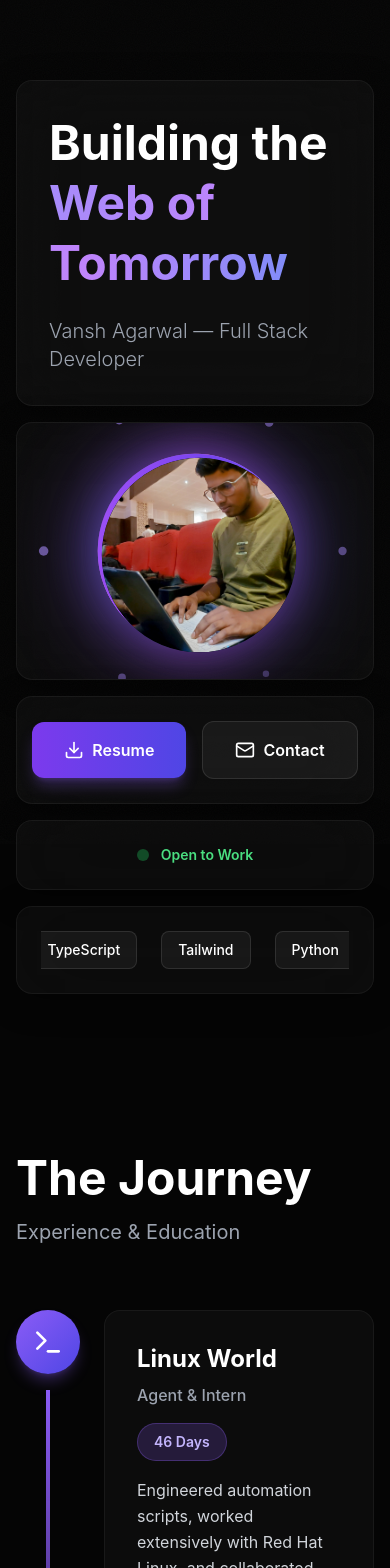
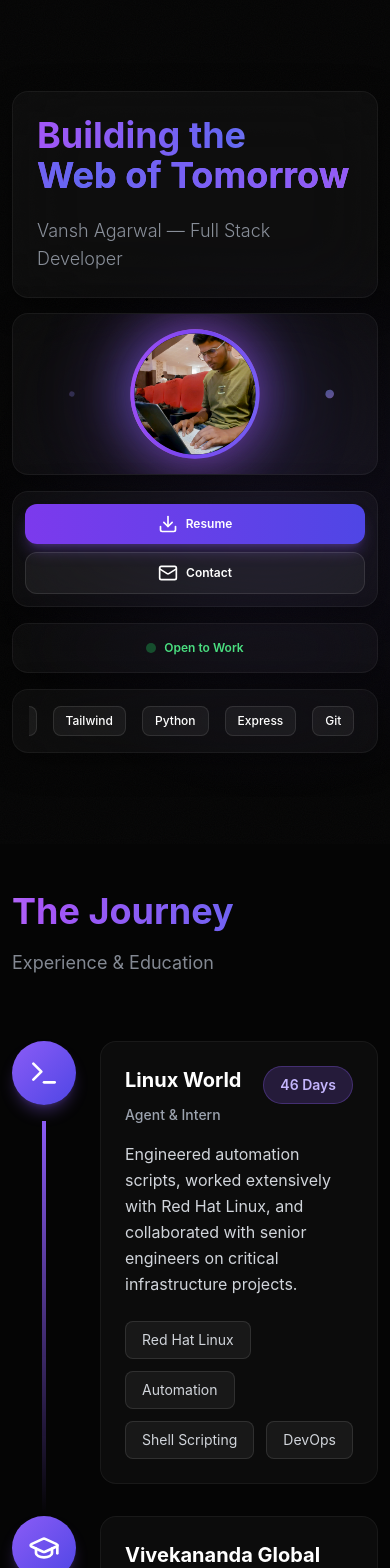
Before and after one commit to vanshagrwl/portfolio, a React (Vite) app: page / in a window 390 px wide. Shown: the top 1568 px of the page. Built offline with nearby package versions, Linux system fonts and the light colour scheme.

Commit message:
Fix animations jitter, text clipping, and improve mobile responsiveness

```diff
--- a/index.html
+++ b/index.html
@@ -9,11 +9,11 @@
     <meta name="keywords" content="Vansh Agarwal, Full Stack Developer, Web Developer, React, Node.js, Portfolio" />
     <meta property="og:title" content="Vansh Agarwal - Full Stack Developer" />
     <meta property="og:description" content="Building the web of tomorrow with modern technologies" />
-    <meta property="og:image" content="https://bolt.new/static/og_default.png" />
+    <meta property="og:image" content="/photo.jpg" />
     <meta name="twitter:card" content="summary_large_image" />
     <meta name="twitter:title" content="Vansh Agarwal - Full Stack Developer" />
     <meta name="twitter:description" content="Building the web of tomorrow with modern technologies" />
-    <meta name="twitter:image" content="https://bolt.new/static/og_default.png" />
+    <meta name="twitter:image" content="/photo.jpg" />
   </head>
   <body>
     <div id="root"></div>
--- a/src/App.tsx
+++ b/src/App.tsx
@@ -1,4 +1,5 @@
 import { useEffect } from 'react';
+import { motion } from 'framer-motion';
 import { HeroBento } from './components/HeroBento';
 import { Experience } from './components/Experience';
 import { Skills } from './components/Skills';
@@ -26,6 +27,23 @@ function App() {
 
   return (
     <div className="min-h-screen bg-[#050505] text-white relative overflow-x-hidden">
+      {/* Animated background gradient */}
+      <motion.div
+        className="fixed inset-0 pointer-events-none z-0"
+        animate={{
+          background: [
+            'radial-gradient(circle at 20% 50%, rgba(124, 58, 237, 0.1) 0%, transparent 50%)',
+            'radial-gradient(circle at 80% 50%, rgba(99, 102, 241, 0.1) 0%, transparent 50%)',
+            'radial-gradient(circle at 50% 80%, rgba(168, 85, 247, 0.1) 0%, transparent 50%)',
+            'radial-gradient(circle at 20% 50%, rgba(124, 58, 237, 0.1) 0%, transparent 50%)',
+          ]
+        }}
+        transition={{
+          duration: 15,
+          repeat: Infinity,
+          ease: 'linear'
+        }}
+      />
       <div
         className="fixed inset-0 pointer-events-none z-0"
         style={{
--- a/src/components/Experience.tsx
+++ b/src/components/Experience.tsx
@@ -67,9 +67,9 @@ const ExperienceCard = ({
           ref={ref}
           onMouseMove={handleMouseMove}
           onMouseLeave={handleMouseLeave}
-          className="flex-1 backdrop-blur-2xl bg-white/[0.03] border border-white/[0.05] rounded-2xl p-8 relative overflow-hidden mb-12"
-          whileHover={{ scale: 1.02 }}
-          transition={{ type: 'spring', stiffness: 300 }}
+          className="flex-1 backdrop-blur-2xl bg-white/[0.03] border border-white/[0.05] rounded-2xl p-6 sm:p-8 relative overflow-hidden mb-8 sm:mb-12"
+          whileHover={{ scale: 1.03, y: -5, boxShadow: '0 20px 60px rgba(124, 58, 237, 0.2)' }}
+          transition={{ type: 'spring', stiffness: 300, damping: 20 }}
         >
           <div
             className="absolute inset-0 opacity-0 transition-opacity duration-300 pointer-events-none"
@@ -82,8 +82,8 @@ const ExperienceCard = ({
           <div className="relative z-10">
             <div className="flex flex-wrap items-start justify-between gap-4 mb-4">
               <div>
-                <h3 className="text-2xl md:text-3xl font-bold text-white mb-2">{title}</h3>
-                <p className="text-gray-400 font-medium">{subtitle}</p>
+                <h3 className="text-xl sm:text-2xl md:text-3xl font-bold text-white mb-2">{title}</h3>
+                <p className="text-sm sm:text-base text-gray-400 font-medium">{subtitle}</p>
               </div>
               <span className="px-4 py-2 bg-violet-500/20 border border-violet-500/30 rounded-full text-violet-300 text-sm font-semibold whitespace-nowrap">
                 {badge}
@@ -134,7 +134,7 @@ export const Experience = () => {
   ];
 
   return (
-    <section className="py-20 px-4 sm:px-6 lg:px-8" id="experience">
+    <section className="py-12 xs:py-16 sm:py-20 px-3 xs:px-4 sm:px-6 lg:px-8" id="experience">
       <div className="max-w-6xl mx-auto">
         <motion.div
           initial={{ opacity: 0, y: 30 }}
@@ -147,10 +147,36 @@ export const Experience = () => {
           viewport={{ once: true, margin: '-50px' }}
           className="mb-16"
         >
-          <h2 className="text-5xl md:text-6xl font-bold text-white mb-4">
+          <motion.h2
+            className="text-4xl sm:text-5xl md:text-6xl font-bold text-white mb-3 sm:mb-4"
+            animate={{
+              backgroundPosition: ['0%', '100%', '0%'],
+            }}
+            transition={{
+              duration: 4,
+              repeat: Infinity,
+              ease: 'linear'
+            }}
+            style={{
+              backgroundImage: 'linear-gradient(90deg, #fff, #a855f7, #6366f1, #fff)',
+              backgroundSize: '200% auto',
+              WebkitBackgroundClip: 'text',
+              WebkitTextFillColor: 'transparent',
+              backgroundClip: 'text',
+              lineHeight: '1.1',
+              paddingBottom: '0.15em',
+              overflow: 'visible'
+            }}
+          >
             The Journey
-          </h2>
-          <p className="text-xl text-gray-400">Experience & Education</p>
+          </motion.h2>
+          <motion.p
+            className="text-lg sm:text-xl text-gray-400"
+            animate={{ opacity: [0.6, 1, 0.6] }}
+            transition={{ duration: 2.5, repeat: Infinity, ease: 'easeInOut' }}
+          >
+            Experience & Education
+          </motion.p>
         </motion.div>
 
         <div className="space-y-0">
--- a/src/components/HeroBento.tsx
+++ b/src/components/HeroBento.tsx
@@ -11,14 +11,21 @@ const GlassBox = ({ children, className, delay = 0 }: { children: React.ReactNod
   return (
     <motion.div
       ref={ref}
-      initial={{ opacity: 0, scale: 0.92, filter: 'blur(10px)' }}
-      animate={{ opacity: 1, scale: 1, filter: 'blur(0px)' }}
-      transition={{ duration: 0.85, delay, ease: [0.16, 1, 0.3, 1] }}
+      initial={{ opacity: 0, scale: 0.95, filter: 'blur(8px)', y: 15 }}
+      animate={{ opacity: 1, scale: 1, filter: 'blur(0px)', y: 0 }}
+      transition={{
+        duration: 0.7,
+        delay,
+        ease: [0.25, 0.46, 0.45, 0.94],
+        type: 'tween'
+      }}
       onMouseMove={handleMouseMove}
       onMouseLeave={handleMouseLeave}
-      className={`relative backdrop-blur-2xl bg-white/[0.03] border border-white/[0.05] rounded-2xl overflow-hidden ${className}`}
+      whileHover={{ y: -2, scale: 1.005 }}
+      className={`relative backdrop-blur-2xl bg-white/[0.03] border border-white/[0.05] rounded-2xl overflow-hidden transition-all duration-200 ${className}`}
       style={{
-        boxShadow: '0 8px 32px 0 rgba(0, 0, 0, 0.37)'
+        boxShadow: '0 8px 32px 0 rgba(0, 0, 0, 0.37)',
+        willChange: 'transform, opacity'
       }}
     >
       <div
@@ -55,7 +62,7 @@ const MagneticButton = ({ children, onClick, variant = 'primary' }: { children:
       onClick={onClick}
       animate={{ x: position.x, y: position.y }}
       transition={{ type: 'spring', stiffness: 180, damping: 18, mass: 0.08 }}
-      className={`px-8 py-4 rounded-xl font-semibold flex items-center gap-2 transition-all ${styles}`}
+      className={`px-4 xs:px-6 sm:px-8 py-2.5 xs:py-3 sm:py-4 rounded-xl font-semibold flex items-center justify-center gap-2 transition-all text-xs xs:text-sm sm:text-base ${styles}`}
       whileHover={{ scale: 1.05 }}
       whileTap={{ scale: 0.95 }}
     >
@@ -65,19 +72,19 @@ const MagneticButton = ({ children, onClick, variant = 'primary' }: { children:
 };
 
 const TechMarquee = () => {
-  const techs = ['React', 'Node.js', 'MongoDB', 'TypeScript', 'Tailwind', 'Python', 'Express', 'PostgreSQL', 'Docker', 'Git'];
+  const techs = ['React', 'Node.js', 'MongoDB', 'TypeScript', 'Tailwind', 'Python', 'Express', 'Git'];
 
   return (
-    <div className="relative overflow-hidden">
+    <div className="relative overflow-hidden w-full">
       <motion.div
-        className="flex gap-6"
+        className="flex gap-4 sm:gap-6"
         animate={{ x: [0, -1000] }}
         transition={{ duration: 20, repeat: Infinity, ease: 'linear' }}
       >
         {[...techs, ...techs, ...techs].map((tech, i) => (
           <div
             key={i}
-            className="px-4 py-2 bg-white/5 border border-white/10 rounded-lg text-sm font-medium whitespace-nowrap"
+            className="px-3 py-1.5 sm:px-4 sm:py-2 bg-white/5 border border-white/10 rounded-lg text-xs sm:text-sm font-medium whitespace-nowrap"
           >
             {tech}
           </div>
@@ -109,33 +116,74 @@ export const HeroBento = () => {
   }, []);
 
   return (
-    <section className="min-h-screen flex items-center justify-center px-4 sm:px-6 lg:px-8 py-20">
+    <section className="min-h-screen flex items-center justify-center px-3 xs:px-4 sm:px-6 lg:px-8 py-10 xs:py-12 sm:py-16 md:py-20">
       <motion.div
         variants={staggerContainer}
         initial="initial"
         animate="animate"
-        className="max-w-7xl w-full grid grid-cols-1 md:grid-cols-12 gap-4 md:gap-6"
+        className="max-w-7xl w-full grid grid-cols-1 md:grid-cols-12 gap-4 sm:gap-5 md:gap-6"
       >
-        <GlassBox className="md:col-span-7 md:row-span-2 p-8 md:p-12 flex flex-col justify-center" delay={0.1}>
+        <GlassBox className="md:col-span-7 md:row-span-2 p-6 sm:p-8 md:p-12 flex flex-col justify-center" delay={0.1}>
           <motion.div {...blurIn} transition={{ delay: 0.3, duration: 1 }}>
-            <h1 className="text-5xl md:text-7xl lg:text-8xl font-bold text-white leading-tight mb-6">
+            <motion.h1
+              className="text-4xl sm:text-5xl md:text-7xl lg:text-8xl font-bold text-white mb-4 sm:mb-6"
+              animate={{
+                backgroundPosition: ['0%', '100%', '0%'],
+              }}
+              transition={{
+                duration: 5,
+                repeat: Infinity,
+                ease: 'linear'
+              }}
+              style={{
+                backgroundImage: 'linear-gradient(90deg, #fff, #a855f7, #6366f1, #fff)',
+                backgroundSize: '200% auto',
+                WebkitBackgroundClip: 'text',
+                WebkitTextFillColor: 'transparent',
+                backgroundClip: 'text',
+                lineHeight: '1.1',
+                paddingBottom: '0.15em',
+                overflow: 'visible'
+              }}
+            >
               Building the
               <br />
-              <span className="bg-gradient-to-r from-violet-400 via-purple-400 to-indigo-400 text-transparent bg-clip-text">
+              <motion.span
+                className="bg-gradient-to-r from-violet-400 via-purple-400 to-indigo-400 text-transparent bg-clip-text inline-block"
+                animate={{
+                  backgroundPosition: ['0%', '100%', '0%'],
+                }}
+                transition={{
+                  duration: 3,
+                  repeat: Infinity,
+                  ease: 'linear'
+                }}
+                style={{
+                  backgroundImage: 'linear-gradient(90deg, #a855f7, #6366f1, #8b5cf6, #a855f7)',
+                  backgroundSize: '200% auto',
+                  WebkitBackgroundClip: 'text',
+                  WebkitTextFillColor: 'transparent',
+                  backgroundClip: 'text'
+                }}
+              >
                 Web of Tomorrow
-              </span>
-            </h1>
-            <p className="text-xl md:text-2xl text-gray-400 font-light">
+              </motion.span>
+            </motion.h1>
+            <motion.p
+              className="text-lg sm:text-xl md:text-2xl text-gray-400 font-light"
+              animate={{ opacity: [0.7, 1, 0.7] }}
+              transition={{ duration: 3, repeat: Infinity, ease: 'easeInOut' }}
+            >
               Vansh Agarwal — Full Stack Developer
-            </p>
+            </motion.p>
           </motion.div>
         </GlassBox>
 
-        <GlassBox className="md:col-span-5 p-8 flex items-center justify-center" delay={0.2}>
+        <GlassBox className="md:col-span-5 p-4 xs:p-6 sm:p-8 flex items-center justify-center" delay={0.2}>
           <motion.div
-            className="relative w-48 h-48"
-            animate={{ scale: [1, 1.02, 1] }}
-            transition={{ duration: 4, repeat: Infinity, ease: 'easeInOut' }}
+            className="relative w-32 h-32 xs:w-40 xs:h-40 sm:w-48 sm:h-48"
+            animate={{ scale: [1, 1.015, 1] }}
+            transition={{ duration: 4, repeat: Infinity, ease: [0.4, 0, 0.6, 1] }}
           >
             {/* Animated outer glow rings */}
             <motion.div
@@ -199,30 +247,23 @@ export const HeroBento = () => {
                 ease: 'linear',
               }}
             >
-              <div className="relative w-full h-full rounded-full overflow-hidden bg-gray-900" style={{ width: '192px', height: '192px' }}>
+              <div className="relative w-full h-full rounded-full overflow-hidden bg-gray-900">
                 {!imageError ? (
                   <>
                     {!imageLoaded && (
                       <div className="absolute inset-0 flex items-center justify-center z-10">
-                        <div className="w-8 h-8 border-4 border-violet-500 border-t-transparent rounded-full animate-spin" />
+                        <div className="w-6 h-6 sm:w-8 sm:h-8 border-4 border-violet-500 border-t-transparent rounded-full animate-spin" />
                       </div>
                     )}
                     <img
                       src="/photo.jpg"
                       alt="Vansh Agarwal"
                       className={`w-full h-full rounded-full object-cover ${imageLoaded ? 'opacity-100' : 'opacity-0'} transition-opacity duration-500`}
-                      style={{
-                        width: '100%',
-                        height: '100%',
-                        display: imageLoaded ? 'block' : 'block'
-                      }}
                       onLoad={() => {
-                        console.log('Image onLoad triggered');
                         setImageLoaded(true);
                         setImageError(false);
                       }}
-                      onError={(e) => {
-                        console.error('Image failed to load:', e);
+                      onError={() => {
                         setImageError(true);
                         setImageLoaded(false);
                       }}
@@ -230,7 +271,7 @@ export const HeroBento = () => {
                     />
                   </>
                 ) : (
-                  <div className="w-full h-full rounded-full bg-gray-900 flex items-center justify-center text-6xl font-bold text-white" style={{ width: '192px', height: '192px' }}>
+                  <div className="w-full h-full rounded-full bg-gray-900 flex items-center justify-center text-4xl sm:text-6xl font-bold text-white">
                     VA
                   </div>
                 )}
@@ -245,10 +286,10 @@ export const HeroBento = () => {
             </motion.div>
 
             {/* Floating particles around the image */}
-            {[...Array(6)].map((_, i) => (
+            {[...Array(8)].map((_, i) => (
               <motion.div
                 key={i}
-                className="absolute w-2 h-2 rounded-full bg-violet-400"
+                className="absolute w-2 h-2 sm:w-2.5 sm:h-2.5 rounded-full bg-gradient-to-r from-violet-400 to-indigo-400"
                 style={{
                   left: '50%',
                   top: '50%',
@@ -257,30 +298,31 @@ export const HeroBento = () => {
                 }}
                 animate={{
                   x: [
-                    `calc(-50% + ${Math.cos((i * Math.PI) / 3) * 140}px)`,
-                    `calc(-50% + ${Math.cos((i * Math.PI) / 3) * 150}px)`,
-                    `calc(-50% + ${Math.cos((i * Math.PI) / 3) * 140}px)`,
+                    `calc(-50% + ${Math.cos((i * Math.PI) / 4) * 120}px)`,
+                    `calc(-50% + ${Math.cos((i * Math.PI) / 4) * 140}px)`,
+                    `calc(-50% + ${Math.cos((i * Math.PI) / 4) * 120}px)`,
                   ],
                   y: [
-                    `calc(-50% + ${Math.sin((i * Math.PI) / 3) * 140}px)`,
-                    `calc(-50% + ${Math.sin((i * Math.PI) / 3) * 150}px)`,
-                    `calc(-50% + ${Math.sin((i * Math.PI) / 3) * 140}px)`,
+                    `calc(-50% + ${Math.sin((i * Math.PI) / 4) * 120}px)`,
+                    `calc(-50% + ${Math.sin((i * Math.PI) / 4) * 140}px)`,
+                    `calc(-50% + ${Math.sin((i * Math.PI) / 4) * 120}px)`,
                   ],
-                  opacity: [0.3, 0.6, 0.3],
-                  scale: [0.8, 1.2, 0.8],
+                  opacity: [0.2, 0.7, 0.2],
+                  scale: [0.6, 1.3, 0.6],
+                  rotate: [0, 180, 360],
                 }}
                 transition={{
-                  duration: 3 + i * 0.3,
+                  duration: 4 + i * 0.4,
                   repeat: Infinity,
                   ease: 'easeInOut',
-                  delay: i * 0.2,
+                  delay: i * 0.15,
                 }}
               />
             ))}
           </motion.div>
         </GlassBox>
 
-        <GlassBox className="md:col-span-5 p-6 flex items-center justify-center gap-4" delay={0.3}>
+        <GlassBox className="md:col-span-5 p-3 xs:p-4 sm:p-6 flex flex-col sm:flex-row items-stretch sm:items-center justify-center gap-2 xs:gap-3 sm:gap-4" delay={0.3}>
           <MagneticButton onClick={async () => {
             try {
               // Fetch the resume file
@@ -359,18 +401,18 @@ export const HeroBento = () => {
           </MagneticButton>
         </GlassBox>
 
-        <GlassBox className="md:col-span-3 p-6 flex items-center justify-center" delay={0.4}>
-          <div className="flex items-center gap-3">
+        <GlassBox className="md:col-span-3 p-4 sm:p-6 flex items-center justify-center" delay={0.4}>
+          <div className="flex items-center gap-2 sm:gap-3">
             <motion.div
-              className="w-3 h-3 rounded-full bg-green-500"
+              className="w-2.5 h-2.5 sm:w-3 sm:h-3 rounded-full bg-green-500"
               animate={{ opacity: [1, 0.3, 1] }}
               transition={{ duration: 2, repeat: Infinity }}
             />
-            <span className="text-sm font-semibold text-green-400">Open to Work</span>
+            <span className="text-xs sm:text-sm font-semibold text-green-400">Open to Work</span>
           </div>
         </GlassBox>
 
-        <GlassBox className="md:col-span-4 p-6 flex items-center" delay={0.5}>
+        <GlassBox className="md:col-span-4 p-4 sm:p-6 flex items-center overflow-hidden" delay={0.5}>
           <TechMarquee />
         </GlassBox>
       </motion.div>
--- a/src/index.css
+++ b/src/index.css
@@ -23,12 +23,47 @@
     -webkit-tap-highlight-color: transparent;
   }
 
-  /* GPU acceleration for animated elements */
+  /* GPU acceleration for animated elements - only when needed */
   [data-framer-component] {
-    will-change: transform, opacity;
     transform: translateZ(0);
     backface-visibility: hidden;
-    perspective: 1000px;
+  }
+
+  /* Fix text clipping in headings */
+  h1, h2, h3, h4, h5, h6 {
+    line-height: 1.1;
+    padding-bottom: 0.15em;
+    overflow: visible;
+  }
+
+  /* Smooth scrolling improvements */
+  html {
+    scroll-padding-top: 80px;
+  }
+
+  /* Mobile touch optimizations */
+  @media (max-width: 768px) {
+    * {
+      -webkit-tap-highlight-color: transparent;
+    }
+
+    h1, h2 {
+      line-height: 1.15;
+      padding-bottom: 0.2em;
+    }
+  }
+
+  /* Prevent animation jitter */
+  * {
+    -webkit-font-smoothing: antialiased;
+    -moz-osx-font-smoothing: grayscale;
+  }
+
+  /* Smooth animations */
+  @media (prefers-reduced-motion: no-preference) {
+    * {
+      animation-timing-function: cubic-bezier(0.4, 0, 0.2, 1);
+    }
   }
 
   ::-webkit-scrollbar {
--- a/src/utils/animations.ts
+++ b/src/utils/animations.ts
@@ -9,19 +9,23 @@ export const fadeInUp = {
 };
 
 export const staggerContainer = {
+  initial: { opacity: 0 },
   animate: {
+    opacity: 1,
     transition: {
       staggerChildren: 0.1,
-      delayChildren: 0.05
+      delayChildren: 0.05,
+      duration: 0.5,
+      ease: [0.25, 0.46, 0.45, 0.94]
     }
   }
 };
 
 export const blurIn = {
-  initial: { opacity: 0, filter: 'blur(20px)' },
-  animate: { opacity: 1, filter: 'blur(0px)' },
+  initial: { opacity: 0, filter: 'blur(15px)', scale: 0.96 },
+  animate: { opacity: 1, filter: 'blur(0px)', scale: 1 },
   transition: {
-    duration: 1,
+    duration: 0.9,
     ease: [0.25, 0.46, 0.45, 0.94],
     type: 'tween'
   }
--- a/tailwind.config.js
+++ b/tailwind.config.js
@@ -2,7 +2,11 @@
 export default {
   content: ['./index.html', './src/**/*.{js,ts,jsx,tsx}'],
   theme: {
-    extend: {},
+    extend: {
+      screens: {
+        'xs': '475px',
+      },
+    },
   },
   plugins: [],
 };
```
Also changed, not shown: src/components/Certificates.tsx (+55 -24 lines), src/components/Footer.tsx (+43 -15 lines), src/components/Projects.tsx (+64 -36 lines), src/components/Skills.tsx (+53 -15 lines).
